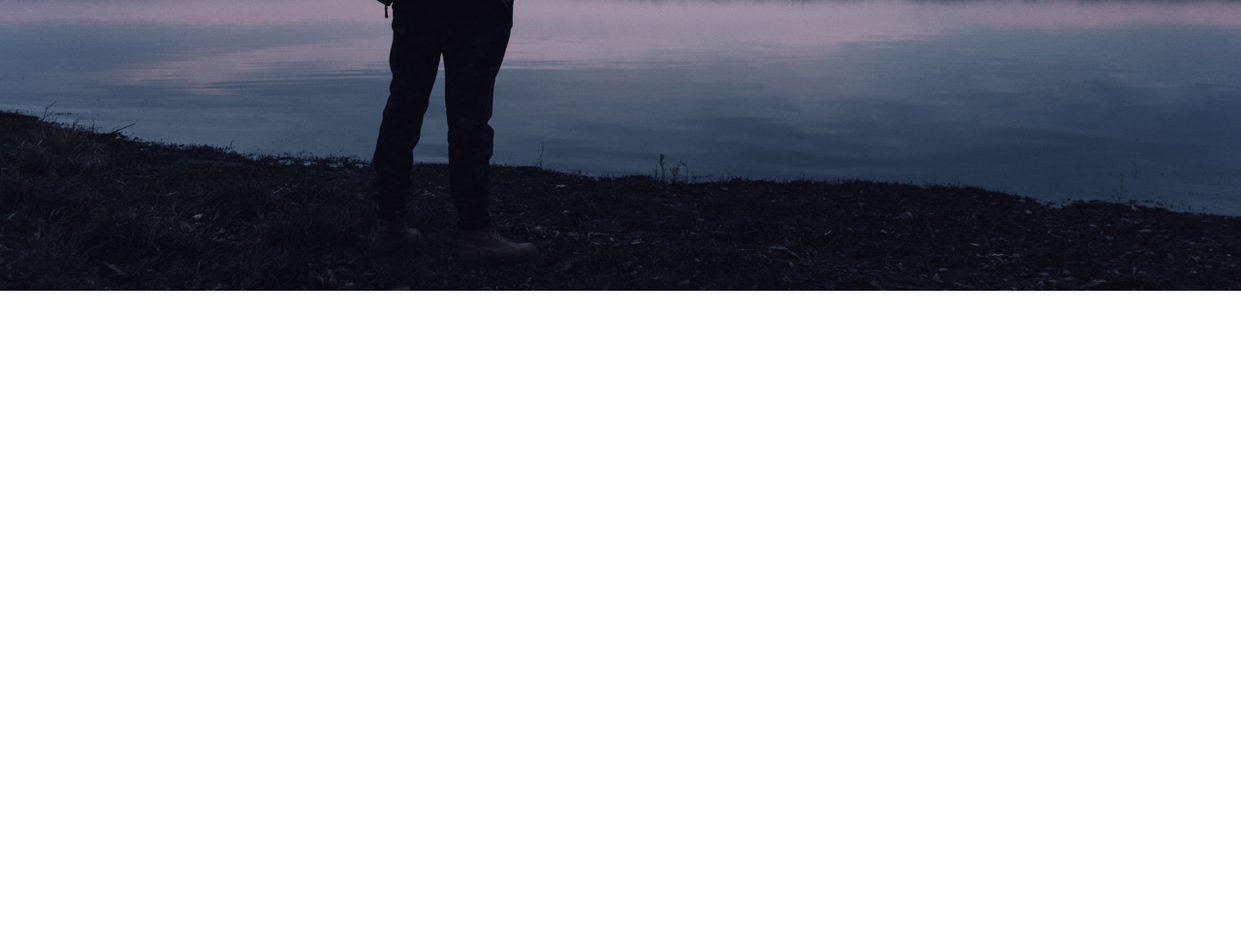
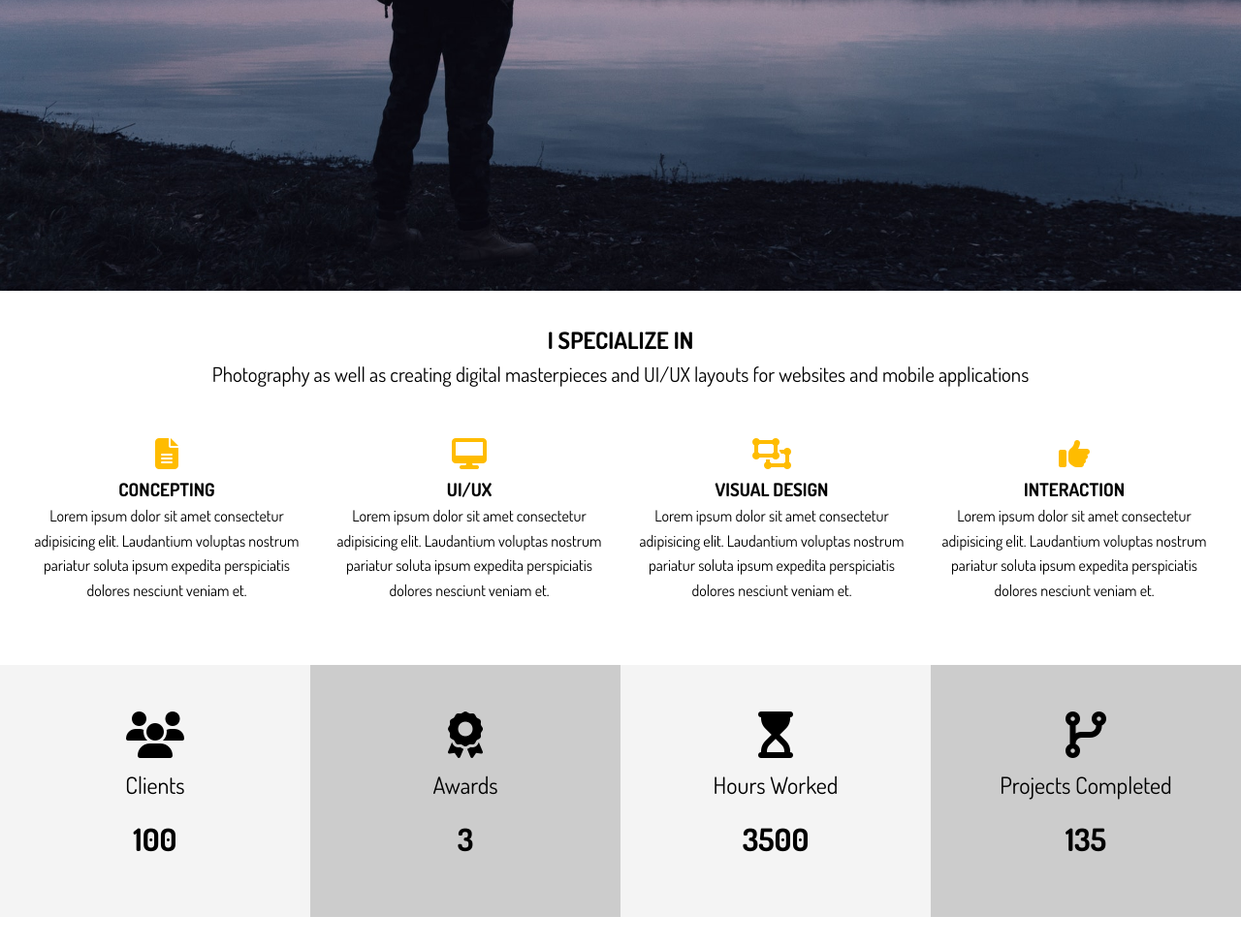
Before and after one commit to ZlataEkert/portfolio_website, a website: page dist/index.html in a window 1280 px wide. Shown: the part 500-1478 px from the top of the page at 97% size. Before the commit the page ends 800 px from the top, so only its background shows below. Drawn offline with Linux system fonts and the light colour scheme.

Commit message:
add specialize & stats section

```diff
--- a/scss/_utilities.scss
+++ b/scss/_utilities.scss
@@ -48,3 +48,35 @@ input[class^='btn-']:hover {
 .text-center {
   text-align: center;
 }
+
+// Padding
+.py {
+  &-1 {
+    padding: 1rem 0;
+  }
+  &-2 {
+    padding: 2rem 0;
+  }
+  &-3 {
+    padding: 3rem 0;
+  }
+  &-4 {
+    padding: 4rem 0;
+  }
+}
+
+// Margin
+.my {
+  &-1 {
+    margin: 1rem 0;
+  }
+  &-2 {
+    margin: 2rem 0;
+  }
+  &-3 {
+    margin: 3rem 0;
+  }
+  &-4 {
+    margin: 4rem 0;
+  }
+}
--- a/scss/main.scss
+++ b/scss/main.scss
@@ -94,3 +94,54 @@ img {
 
   }
 }
+
+// Home Sections
+#home {
+  // Home Section A
+  &-a {
+    .specials {
+      margin-top: 3rem;
+      display: grid;
+      grid-gap: 1rem;
+      grid-template-columns: repeat(4, 1fr);
+
+      .fas {
+        color: $main-color;
+        padding-bottom: 0.4rem;
+      }
+    }
+  }
+
+  // Home Section B
+  &-b {
+    .stats {
+      display: grid;
+      grid-template-columns: repeat(4, 1fr);
+
+      li {
+        line-height: 2;
+
+        &.stats-title {
+          font-size: 1.5rem;
+        }
+
+        &.stats-number {
+          font-size: 2rem;
+          font-weight: bold;
+        }
+      }
+
+      div {
+        padding: 3rem 0;
+
+        &:nth-child(odd) {
+          background: $light-color;
+        }
+
+        &:nth-child(even) {
+          background: $medium-color;
+        }
+      }
+    }
+  }
+}
```
Also changed, not shown: dist/css/main.css, dist/index.html.
